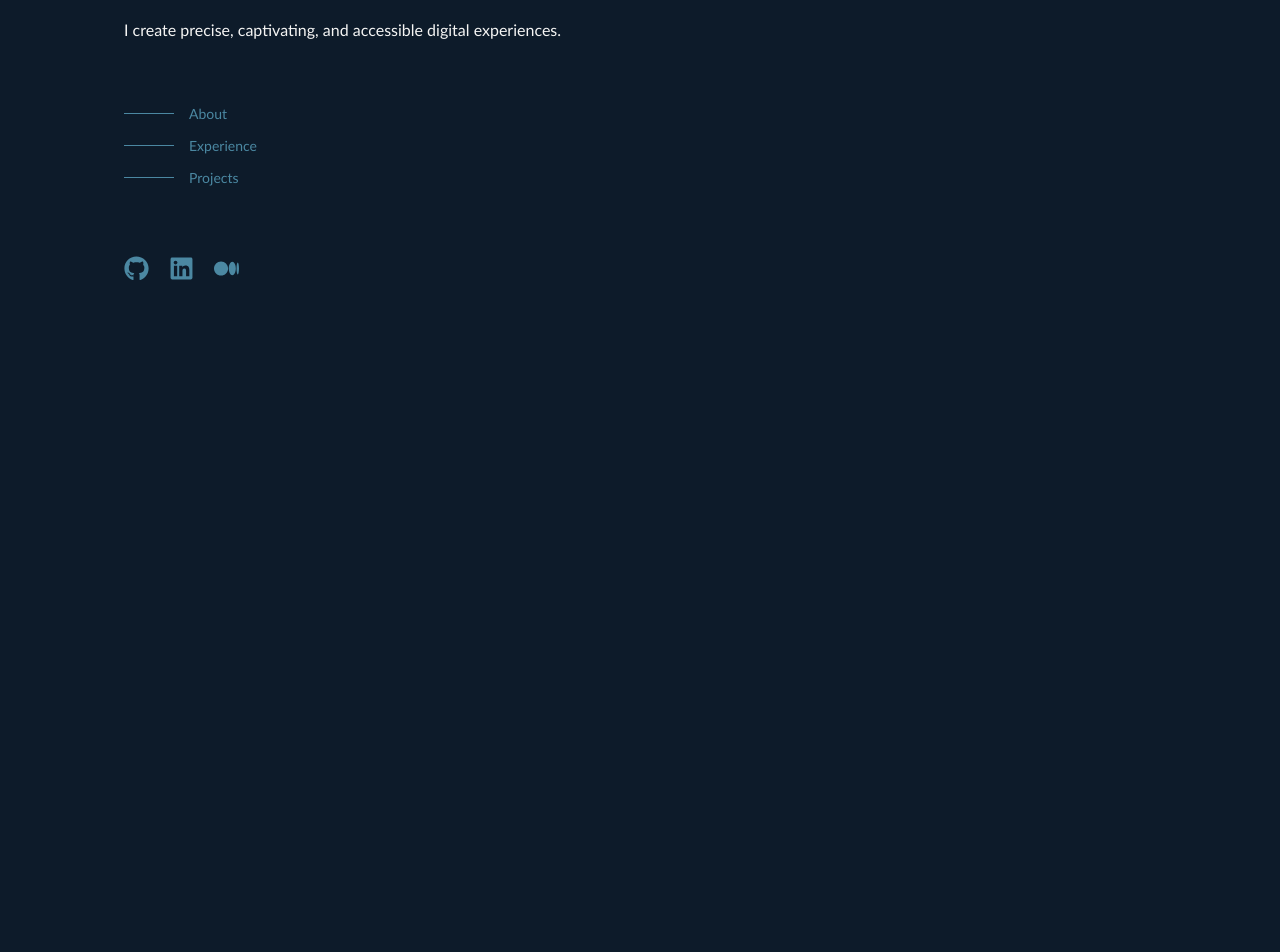
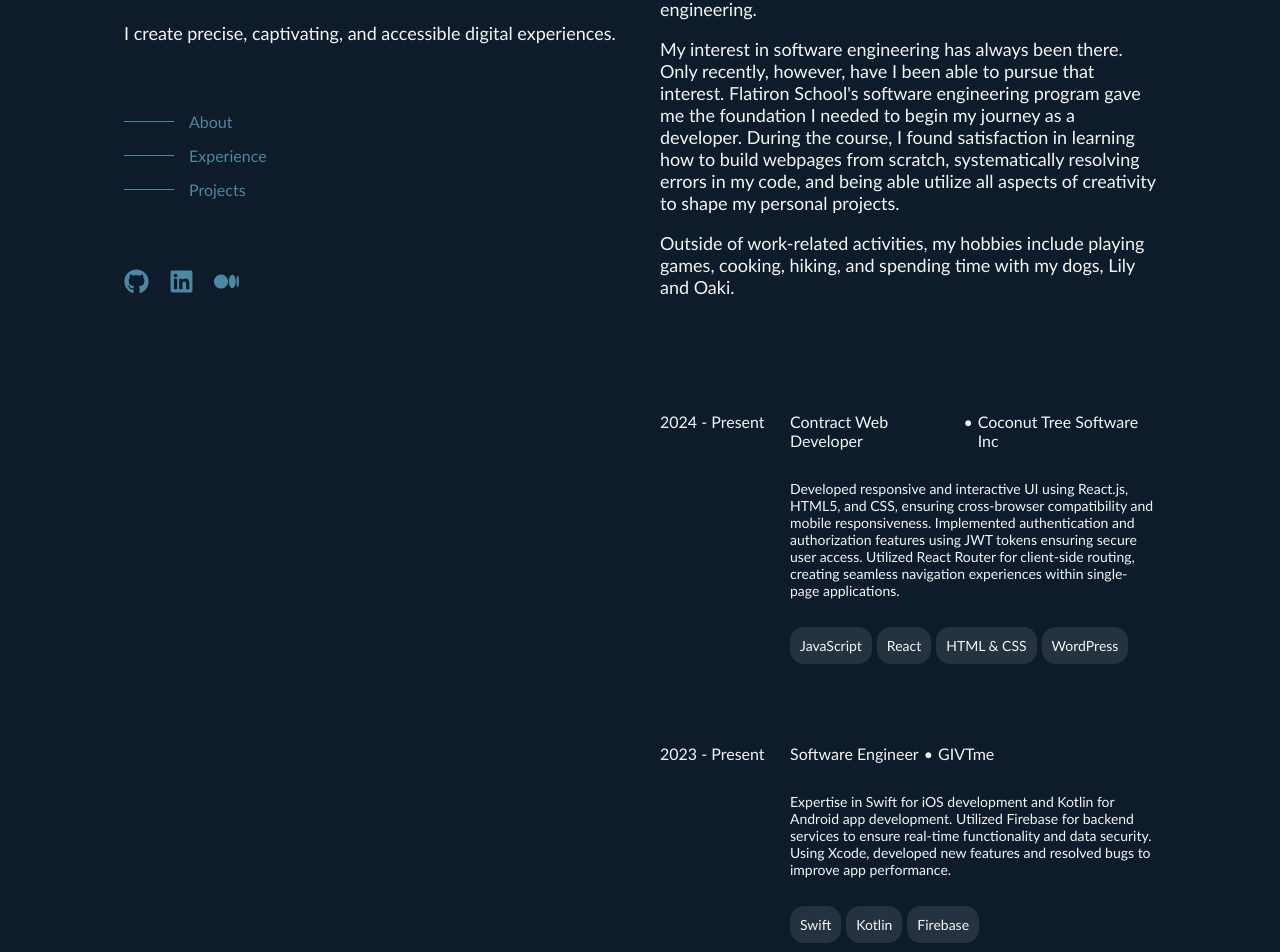
Before and after one commit to dylantoporek/new-portfolio, a Next.js app: page / in a window 1280 px wide. Shown: the part 220-1172 px from the top of the page. Before the commit the page ends 1080 px from the top, so only its background shows below. Built offline with nearby package versions, Linux system fonts and the light colour scheme.

Commit message:
right side almost done

```diff
--- a/app/components/line/Line.tsx
+++ b/app/components/line/Line.tsx
@@ -2,7 +2,6 @@
 import styles from '../../styles/leftSide.module.css'
 
 export const Line = ({isHovered}: {isHovered: boolean}) => {
-    console.log(isHovered)
     return (
         <div className={styles.line}
         style={{
--- a/app/components/rightSide/RightSide.tsx
+++ b/app/components/rightSide/RightSide.tsx
@@ -1,8 +1,11 @@
 import styles from '../../styles/rightSide.module.css'
+import { About } from './about/About'
+import { Experience } from './experience/Experience'
 export const RightSide = () => {
     return (
         <div className={styles.right}>
-            Right Side
+            <About/>
+            <Experience/>
         </div>
     )
 }
--- /dev/null
+++ b/app/components/rightSide/about/About.tsx
@@ -0,0 +1,16 @@
+import styles from '../../../styles/rightSide.module.css'
+export const About = () => {
+    return (
+        <div className={styles.about}>
+            <p>
+                I was born and raised in the Upper West Side of New York City. For my undergraduate studies, I attended UMass Amherst and graduated with a major in economics and a minor in philosophy. After graduation, I taught math to middle and high school students for a while before transitioning to software engineering.
+            </p>
+            <p>
+                My interest in software engineering has always been there. Only recently, however, have I been able to pursue that interest. Flatiron School's software engineering program gave me the foundation I needed to begin my journey as a developer. During the course, I found satisfaction in learning how to build webpages from scratch, systematically resolving errors in my code, and being able utilize all aspects of creativity to shape my personal projects.
+            </p>
+            <p>
+                Outside of work-related activities, my hobbies include playing games, cooking, hiking, and spending time with my dogs, Lily and Oaki.
+            </p>
+        </div>
+    )
+}
--- /dev/null
+++ b/app/components/rightSide/experience/Experience.tsx
@@ -0,0 +1,102 @@
+'use client'
+import styles from '../../../styles/rightSide.module.css'
+import { Job } from './Job'
+export const Experience = () => {
+
+
+    const experienceDetails = [
+        {
+            company: 'Coconut Tree Software Inc',
+            jobTitle: 'Contract Web Developer',
+            details: "Developed responsive and interactive UI using React.js, HTML5, and CSS, ensuring cross-browser compatibility and mobile responsiveness. Implemented authentication and authorization features using JWT tokens ensuring secure user access. Utilized React Router for client-side routing, creating seamless navigation experiences within single-page applications.",
+            dates: '2024 - Present',
+            skills: [
+                'JavaScript',
+                'React',
+                'HTML & CSS',
+                'WordPress'
+            ],
+            url: 'http://coconuttree.io/',
+            id: 'coconut-tree'
+        },
+        {
+            company: 'GIVTme',
+            jobTitle: 'Software Engineer',
+            details: "Expertise in Swift for iOS development and Kotlin for Android app development. Utilized Firebase for backend services to ensure real-time functionality and data security. Using Xcode, developed new features and resolved bugs to improve app performance.",
+            dates: '2023 - Present',
+            skills: [
+                'Swift',
+                'Kotlin',
+                'Firebase',
+            ],
+            url: 'https://givtme.com/ ',
+            id: 'givtme'
+        },
+        {
+            company: 'Rhabit Analytics',
+            jobTitle: 'Associate Software Engineer',
+            details: 'Collaborated on GitHub to develop new features, resolve bugs, and maintain applications. Built responsive web pages and components from scratch using React and TypeScript. Implemented comprehensive Cypress tests to validate app functionality and enhance quality. Ensured adherence to design templates created in Figma, delivering a seamless user experience. Enhanced accessibility with screen reader-friendly code for visually impaired users. Developed a Slackbot for sending demo links via Slack or text messages.',
+            dates: '2022 - 2023',
+            skills: [
+                'React',
+                'TypeScript',
+                'Ruby on Rails',
+                'Apollo GraphQL',
+                'SQL',
+                'Cypress'
+            ],
+            url: 'https://www.rhabitanalytics.com/',
+            id: 'rhabit'
+        },
+        {
+            company: 'Expedience Software',
+            jobTitle: 'Contractor',
+            details: 'Assisted in updating RFP Inspection Software, optimizing its functionality. Employed React for development within Microsoft Office applications. Created customized Google Analytics reports to extract valuable data insights.',
+            dates: '2022 - 2022',
+            skills: [
+                'React',
+                'TypeScript',
+                'Google Analytics'
+            ],
+            url: 'https://expediencesoftware.com/',
+            id: 'expedience',
+        },
+        {
+            company: 'Flatiron School',
+            jobTitle: 'Student',
+            details: "Full-Stack web application development, created with React and Ruby on Rails. Studied Object-oriented programming, REST API's, and PostgreSQL databases. Utilized Heroku and Netlify to deploy and test projects",
+            dates: '2021 - 2022',
+            skills: [
+                'React',
+                'JavaScript',
+                'Ruby on Rails',
+                'HTML & CSS'
+            ],
+            id: 'flatiron',
+        },
+        {
+            company: 'Math Teacher',
+            jobTitle: 'Math Teacher',
+            details:
+                'The Collegiate School 01/2020 - 06/2020, Home School Teacher / Private Tutor 09/2017 - 06/2022, The Birch Wathen Lenox School 01/2017 - 06/2017, Mathnasium 09/2016 - 07/2022',
+            dates: '2016 - 2020',
+            skills: [
+                'Teaching',
+                'Mathematics',
+                'Leadership',
+                'Organizaiton',
+            ],
+            id: 'teaching'
+        },
+    ]
+
+    return (
+        <div className={styles.experience}>
+            {experienceDetails.map((job) => {
+                return (
+                   <Job key={job.id} job={job}/>
+                )
+            })}
+        </div>
+    )
+}
--- /dev/null
+++ b/app/components/rightSide/experience/Job.tsx
@@ -0,0 +1,29 @@
+'use client'
+import styles from '../../../styles/rightSide.module.css'
+
+// @ts-ignore
+export const Job = ({job}) => {
+    console.log(job)
+    return (
+        <div className={styles.job}>
+                <p className={styles.job_dates}>{job.dates}</p>
+                <div className={styles.job_details}>
+                    <div className={styles.job_title}>
+                        <p className={styles.job_title}>{job.jobTitle}</p>
+                        <p>•</p>
+                        <p>{job.company}</p>
+                    </div>
+                    <p style={{fontSize: '14px'}}>{job.details}</p>
+                    <div className={styles.job_skills}>
+                    {job.skills.map((skill: string) => {
+                        return (
+                            <p className={styles.skill}>{skill}</p>
+                        )
+                    })}
+                    </div>
+
+                </div>
+
+        </div>
+    )
+}
--- a/app/page.tsx
+++ b/app/page.tsx
@@ -10,5 +10,5 @@ export default function IndexPage() {
 }
 
 export const metadata: Metadata = {
-  title: "Redux Toolkit",
+  title: "Dylan Toporek",
 };
--- a/app/styles/globals.css
+++ b/app/styles/globals.css
@@ -6,7 +6,8 @@ body {
   background: #0D1B2A;
   color: #F5F5F4;
   font-weight: 200;
-  font-size: 16px;
+  font-size: 18px;
+  font-kerning: normal;
 }
 
 a {
--- a/app/styles/leftSide.module.css
+++ b/app/styles/leftSide.module.css
@@ -54,7 +54,7 @@
     gap: 15px;
     align-items: center;
     color: #4B88A2;
-    font-size: 14px;
+    font-size: 16px;
     max-width: 40%;
 
     &:hover{
--- a/app/styles/rightSide.module.css
+++ b/app/styles/rightSide.module.css
@@ -1,9 +1,14 @@
 .right{
     display: flex;
+    flex-direction: column;
     width: 50%;
     padding: 20px;
     min-height: 1000px;
     overflow-y: scroll;
+    margin-right: 5vw;
+    position: relative;
+    top: 30px;
+    gap: 80px
 }
 
 /* Mobile styles */
@@ -16,3 +21,55 @@
         height: unset;
     }
 }
+
+.about{
+    font-size: 18px;
+}
+
+.experience {
+    display: flex;
+    flex-direction: column;
+    gap: 50px;
+}
+
+.job {
+    display: flex;
+    flex-direction: row;
+    gap: 10px;
+}
+
+.job_dates{
+    min-width: 120px;
+    font-size: 16px;
+}
+
+.job_details{
+    display: flex;
+    flex-direction: column;
+    gap: 0px;
+    font-size: 16px;
+}
+
+.job_title {
+    display: flex;
+    flex-direction: row;
+    gap: 5px;
+    font-size: 16px;
+
+}
+
+.job_skills{
+    display: flex;
+    flex-direction: row;
+    gap: 5px;
+    flex-wrap: wrap;
+}
+
+.skill {
+    border-radius: 1em;
+    background: rgba(255, 255, 255, .1);
+    padding: 10px;
+    font-size: 14px;
+    width: fit-content;
+
+}
```
